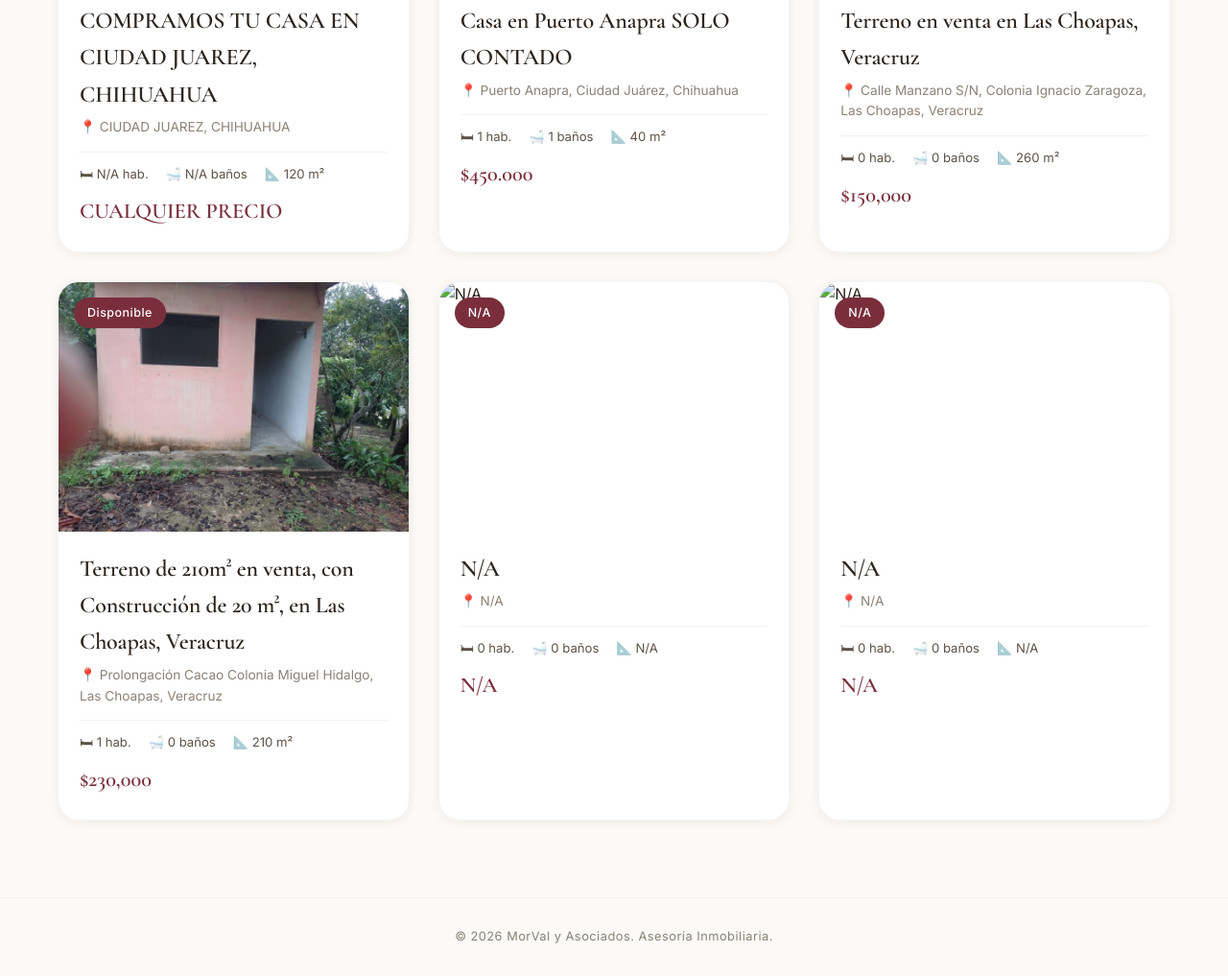
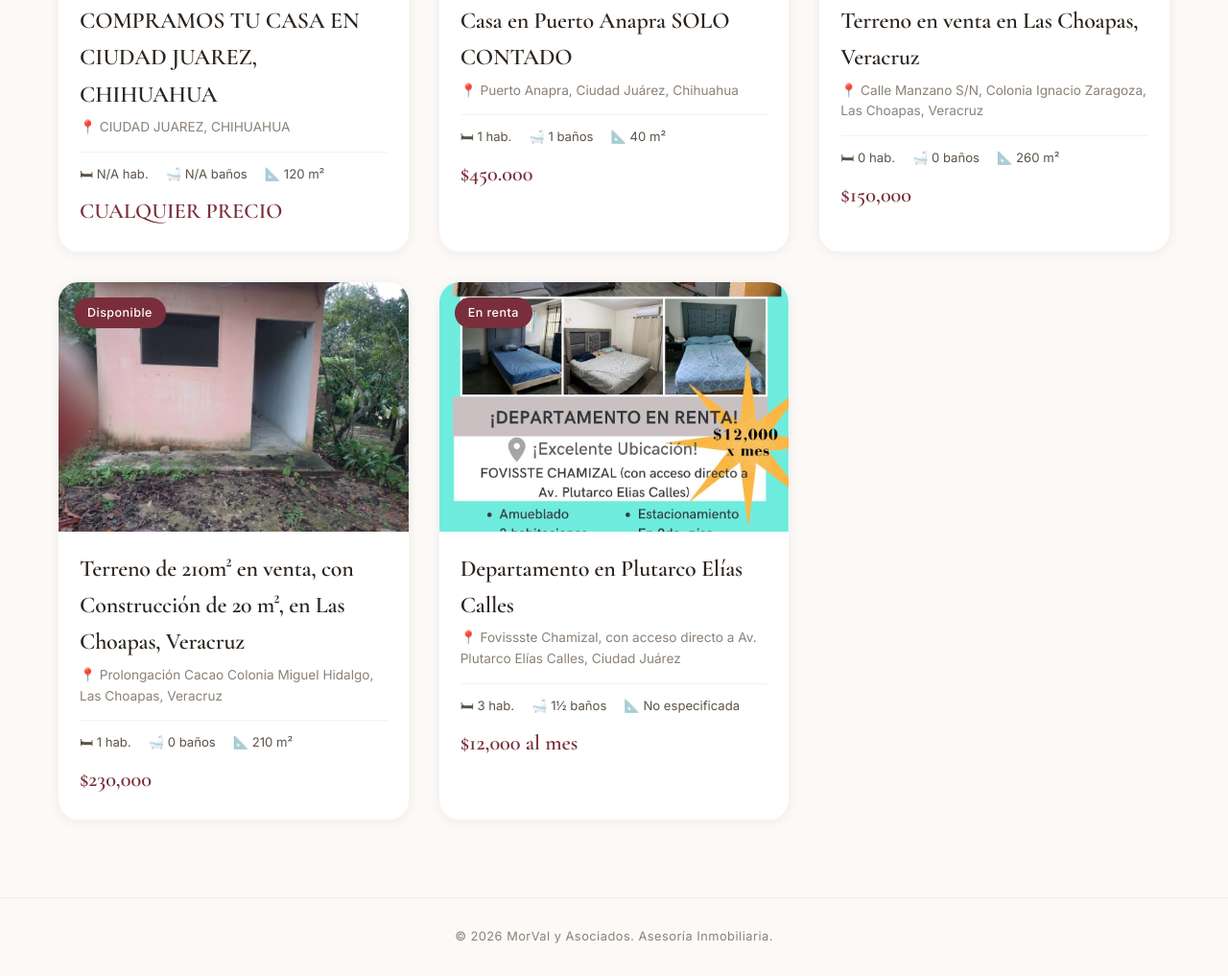
Before and after one commit to morvalyasociados/pagina_anuncios_oficial_morval, a plain HTML site: page catalogo.html in a window 1280 px wide. Shown: the part 571-1588 px from the top of the page at 96% size. Drawn offline with nearby package versions, Linux system fonts and the light colour scheme.

Commit message:
Add files via upload

```diff
--- a/catalogo.html
+++ b/catalogo.html
@@ -3,7 +3,7 @@
 <head>
     <meta charset="UTF-8">
     <meta name="viewport" content="width=device-width, initial-scale=1.0">
-    <title>Propiedades en venta — MorVal y Asociados</title>
+    <title>Propiedades en venta y renta — MorVal y Asociados</title>
     <link href="https://fonts.googleapis.com/css2?family=Cormorant+Garamond:ital,wght@0,300;0,400;0,500;0,600;0,700;1,300;1,400&family=Inter:wght@300;400;500;600&display=swap" rel="stylesheet">
     <link rel="stylesheet" href="estilos.css">
 </head>
@@ -25,9 +25,9 @@
 
     <main class="page-content">
         <div class="section-header">
-            <p class="section-tag">Propiedades en venta</p>
+            <p class="section-tag">Propiedades en venta y renta</p>
             <h2 class="section-title">Encuentra tu próximo hogar</h2>
-            <p class="section-subtitle">Selección exclusiva de inmuebles listos para ser tuyos.</p>
+            <p class="section-subtitle">Encuentra inmuebles disponibles para comprar o rentar.</p>
         </div>
         <div class="catalog-grid" id="catalogGrid"></div>
     </main>
--- a/script.js
+++ b/script.js
@@ -74,35 +74,19 @@ const houses = [
     },
     {
         id: 5,
-        title: 'N/A',
-        location: 'N/A',
-        price: 'N/A',
-        image: 'N/A',
-        badge: 'N/A',
-        bedrooms: 0,
-        bathrooms: 0,
-        area: 'N/A',
-        description: 'N/A',
-        year: 0,
-        heating: 'N/A',
-        parking: 'N/A',
-        extra: 'N/A'
-    },
-    {
-        id: 6,
-        title: 'N/A',
-        location: 'N/A',
-        price: 'N/A',
-        image: 'N/A',
-        badge: 'N/A',
-        bedrooms: 0,
-        bathrooms: 0,
-        area: 'N/A',
-        description: 'N/A',
-        year: 0,
-        heating: 'N/A',
-        parking: 'N/A',
-        extra: 'N/A'
+        title: 'Departamento en Plutarco Elías Calles',
+        location: 'Fovissste Chamizal, con acceso directo a Av. Plutarco Elías Calles, Ciudad Juárez',
+        price: '$12,000 al mes',
+        image: './imagenes_casas/casa5_renta.jpeg',
+        badge: 'En renta',
+        bedrooms: 3,
+        bathrooms: '1½',
+        area: 'No especificada',
+        description: 'Departamento amueblado en segundo piso, en Fovissste Chamizal, con acceso directo a la avenida Plutarco Elías Calles. Cuenta con 3 habitaciones, 1½ baños, estacionamiento y el anuncio lo describe como muy seguro. Renta: $12,000 al mes. Informes: 656 302 0456.',
+        year: 'No especificado',
+        heating: 'No especificada',
+        parking: 'Sí',
+        extra: 'Amueblado, segundo piso; muy seguro'
     }
 ];
 
```
Also changed, not shown: index.html (+1 -1 lines), imagenes_casas/casa5_renta.jpeg (added), 1 other file.
